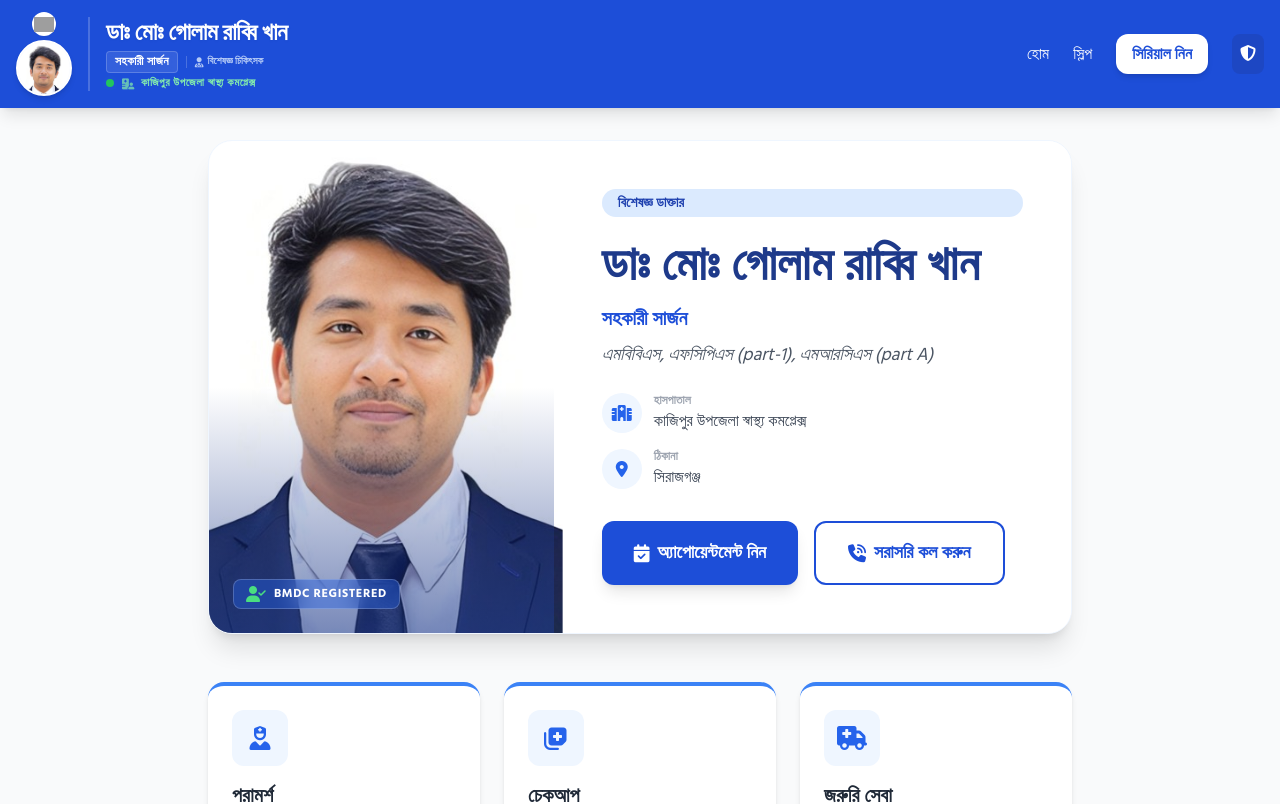
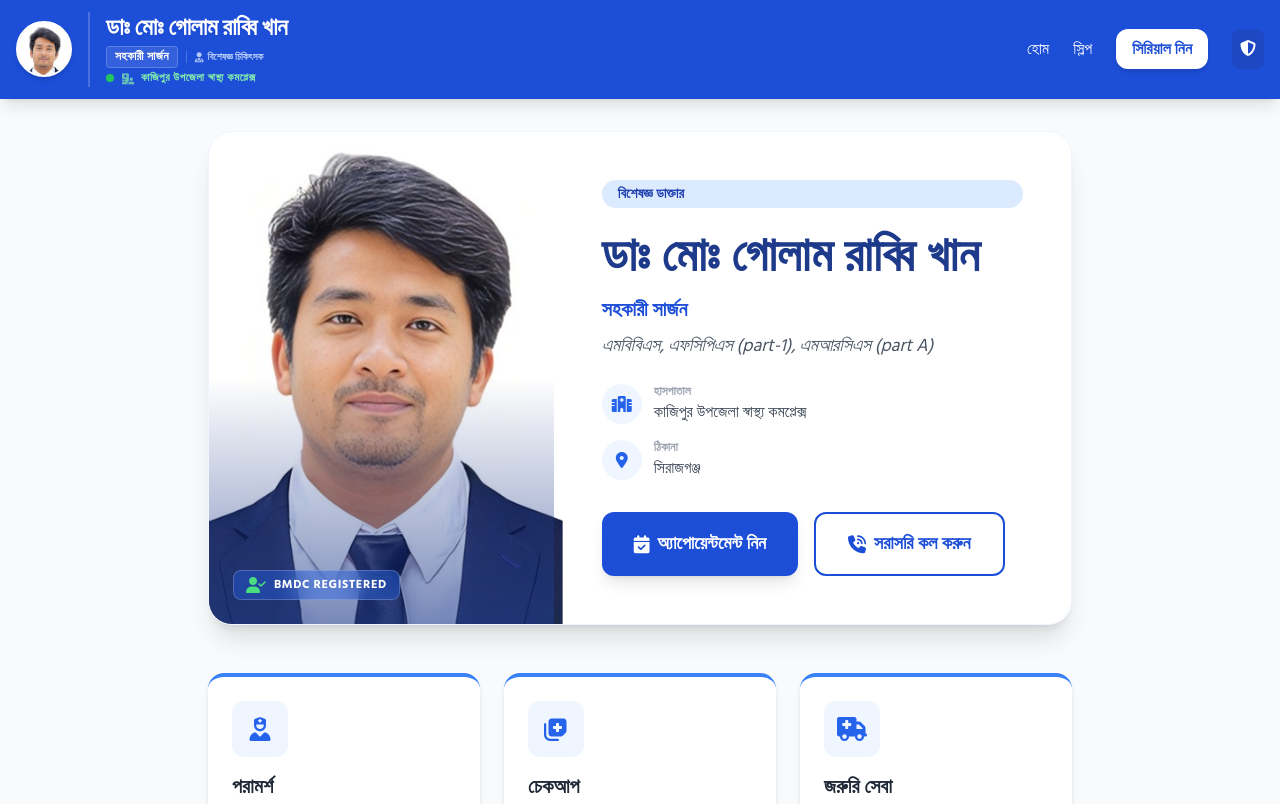
Before and after one commit to rakibkhanrkb/rabby, a React (Vite) app: page /success/1 in a window 1280 px wide. Shown: the top 804 px of the page. Built offline with nearby package versions, Linux system fonts and the light colour scheme; grey boxes are pictures that could not be loaded.

Commit message:
Update Header.tsx

```diff
--- a/components/Header.tsx
+++ b/components/Header.tsx
@@ -11,16 +11,7 @@ const Header: React.FC = () => {
     <header className="bg-blue-700 text-white shadow-lg no-print sticky top-0 z-50">
       <nav className="container mx-auto px-4 py-3 flex flex-col md:flex-row justify-between items-center">
         <Link to="/" className="flex items-center space-x-4 mb-4 md:mb-0 group">
-          {/* Vertical Logo Group */}
-          <div className="flex flex-col items-center justify-center space-y-1 flex-shrink-0">
-            {/* Govt Logo (Top) */}
-            <div className="h-6 w-6 rounded-full bg-white p-0.5 flex items-center justify-center shadow-sm z-10">
-              <img
-                src={govtLogoUrl}
-                alt="BD Govt Logo"
-                className="h-full w-full object-contain"
-              />
-            </div>
+
             {/* Doctor Portrait (Bottom) */}
             <div className="h-12 w-12 md:h-14 md:w-14 rounded-full bg-blue-50 overflow-hidden border-2 border-white shadow-md transition-transform group-hover:scale-105">
               <img
@@ -33,7 +24,7 @@ const Header: React.FC = () => {
                 }}
               />
             </div>
-          </div>
+
 
           {/* Modern Info Block */}
           <div className="flex flex-col border-l-2 border-white/20 pl-4 space-y-0.5">
```
